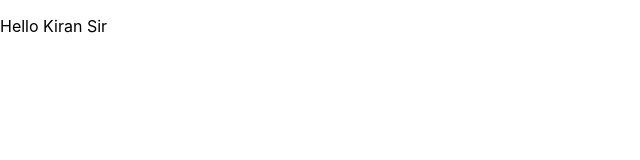
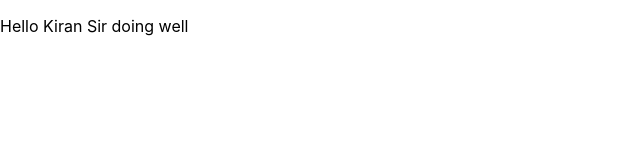
Before and after one commit to vigneshnm64/mysimple, a React (Create React App) app: page / in a window 1280 px wide. Shown: the top 160 px of the page, without its empty margins (0-640 px from the left). Built offline with nearby package versions, Linux system fonts and the light colour scheme.

Commit message:
my second

```diff
--- a/src/App.js
+++ b/src/App.js
@@ -3,7 +3,7 @@ import React from 'react'
 const App = () => {
   return (
     <div>
-      <p>Hello Kiran Sir</p>
+      <p>Hello Kiran Sir doing well</p>
     </div>
   )
 }
```
